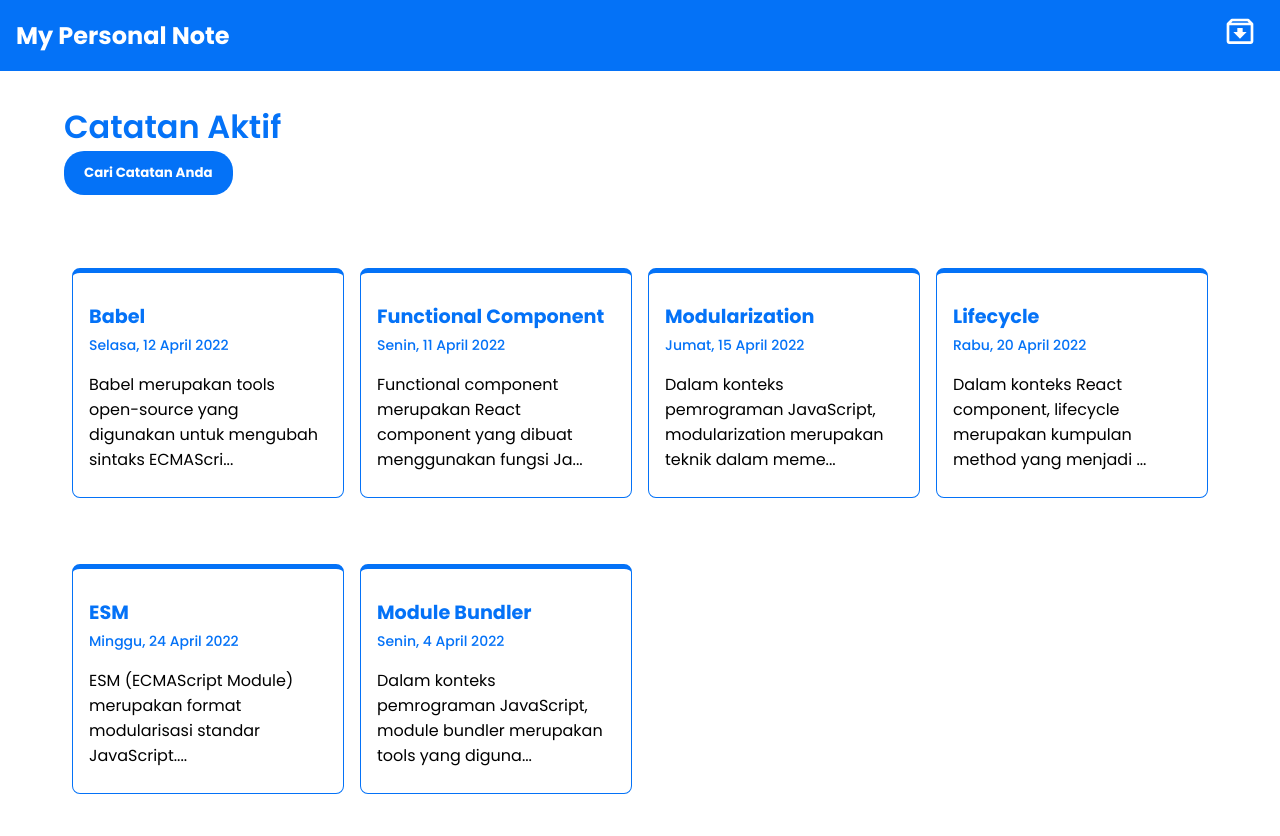
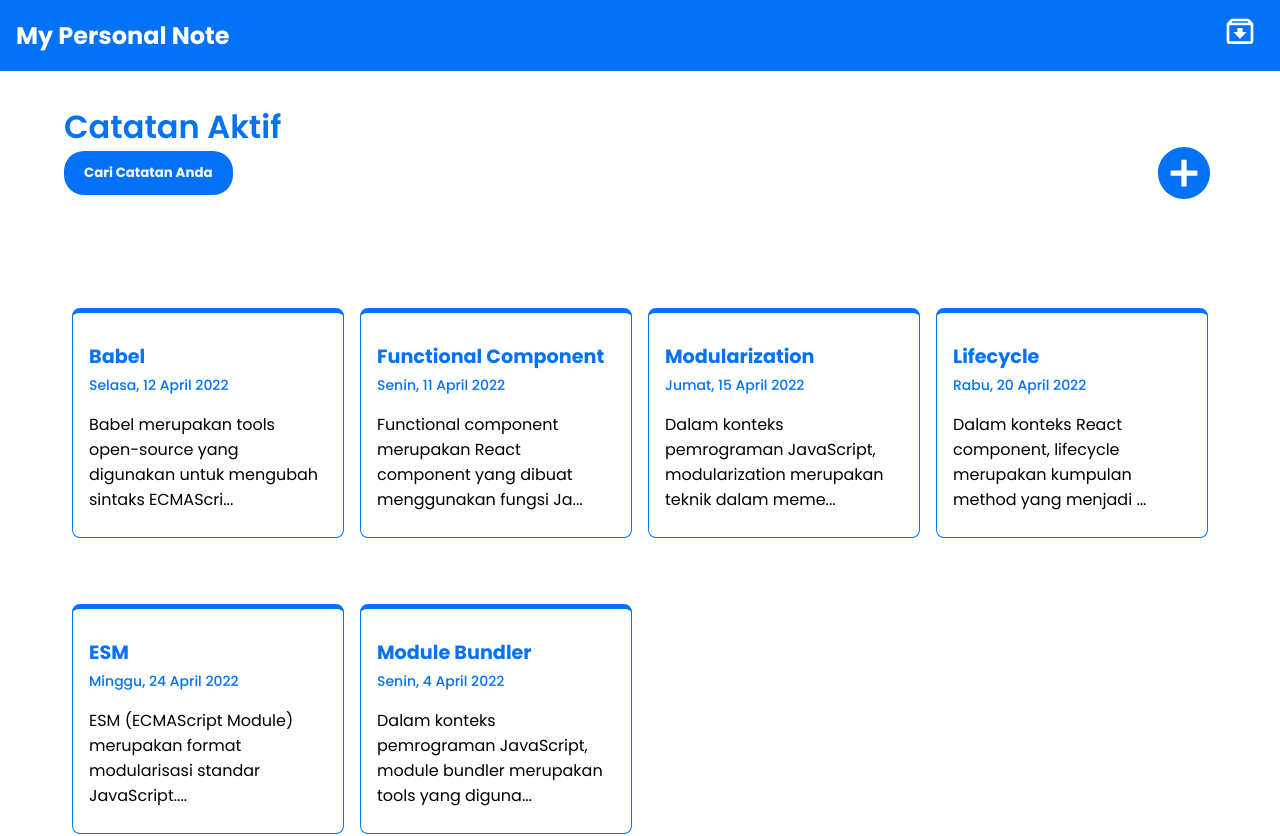
Before and after one commit to ThomasAlberto21/personal-notes-app-v2.0, a React (Create React App) app: page / in a window 1280 px wide. Shown: the top 836 px of the page. Built offline with nearby package versions, Linux system fonts and the light colour scheme.

Commit message:
Menambahkan Styling

```diff
--- a/src/pages/HomePage.js
+++ b/src/pages/HomePage.js
@@ -29,12 +29,14 @@
     return (
       <main>
         <h1>Catatan Aktif</h1>
-        <SearchBar />
+        <div className='header-homepage'>
+          <SearchBar />
+          <AddNote />
+        </div>
         <NoteList
           notes={this.state.notes}
           messageNotFound='Tidak ada catatan'
         />
-        <AddNote />
       </main>
     );
   }
--- a/src/styles/style.css
+++ b/src/styles/style.css
@@ -53,7 +53,6 @@
   margin: 0 auto;
   padding: 32px 0;
   width: 90%;
-  max-width: 1200px;
 }
 
 main h1 {
@@ -338,6 +337,13 @@
   cursor: pointer;
 }
 
+.header-homepage {
+  display: flex;
+  align-items: center;
+  justify-content: space-between;
+  margin-top: -40px;
+}
+
 @media screen and (min-width: 650px) {
   .notes-list {
     grid-template-columns: repeat(2, 1fr);
```
